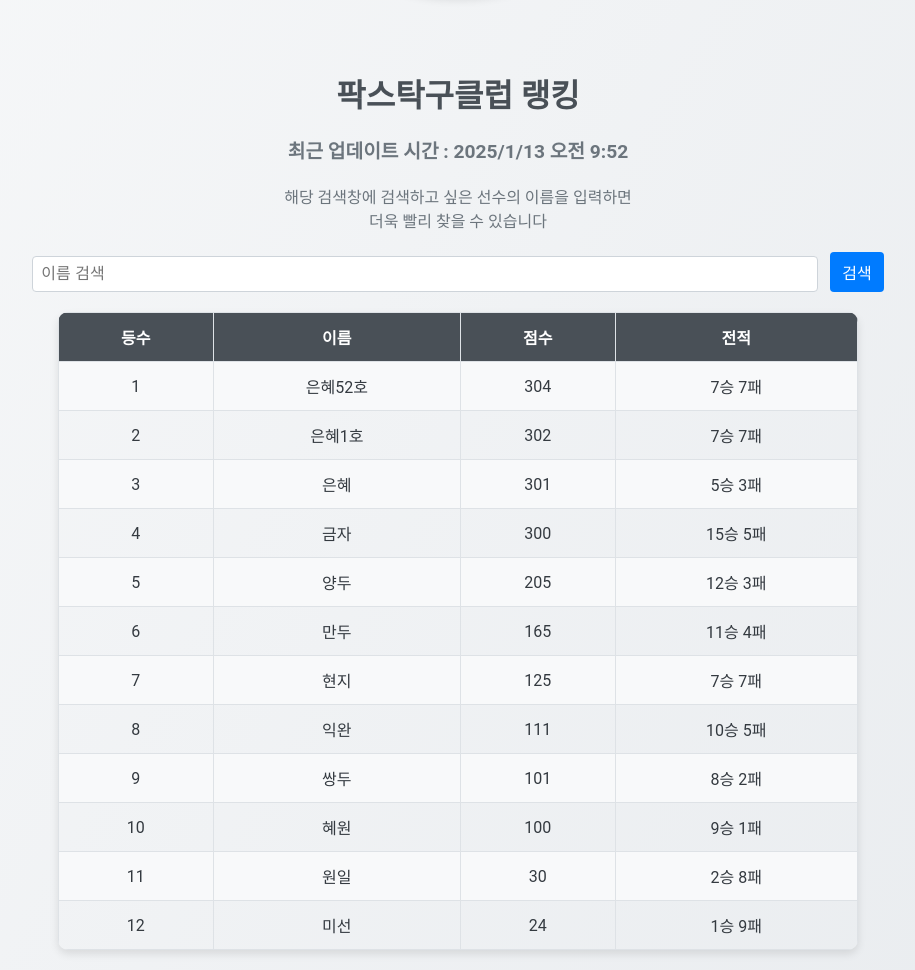
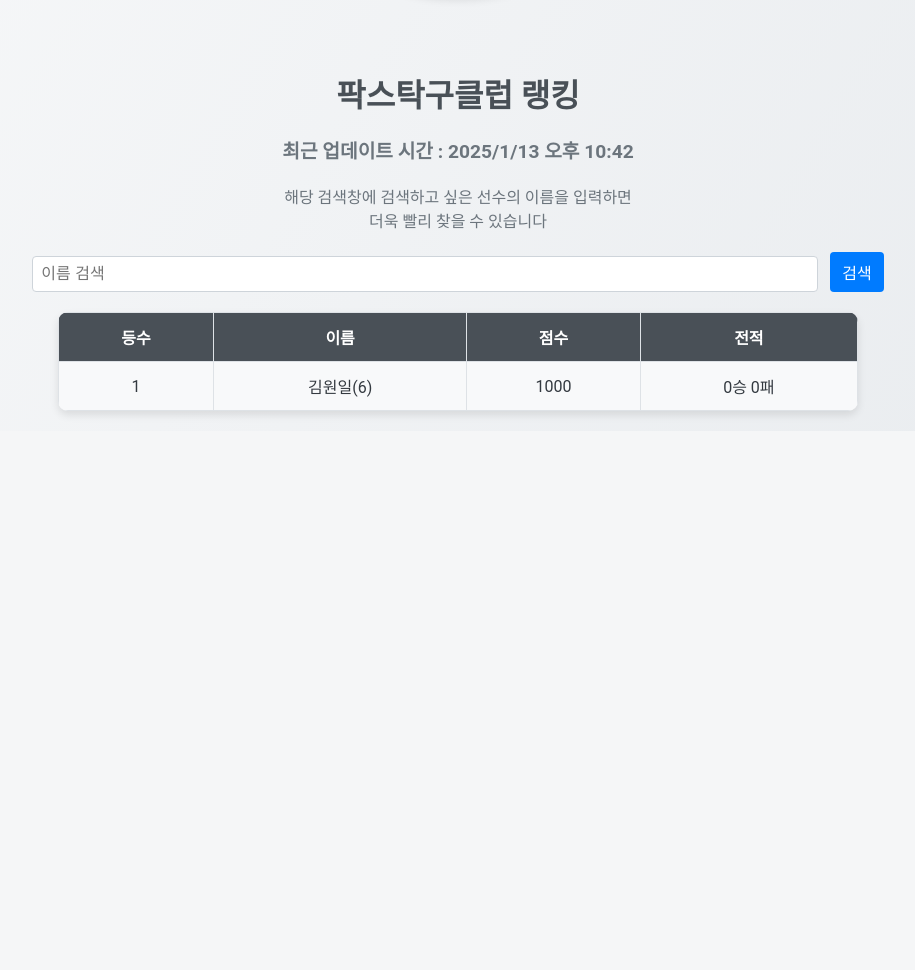
Before and after one commit to kanakim16/fox2, a Flask app: page / in a window 1280 px wide. Shown: the part 404-1374 px from the top of the page, without its empty margins (182-1097 px from the left). After the commit the page ends 824 px from the top, so only its background shows below. Run offline with Flask 3, Linux system fonts and the light colour scheme.

Commit message:
Update files with new changes

```diff
--- a/app.py
+++ b/app.py
@@ -7,18 +7,7 @@ app = Flask(__name__, static_folder='static')  # static 폴더 경로 설정
 def home():
     # N명의 친구와 점수 및 전적
     players = {
-        '은혜': {'score': 301, 'record': '5승 3패'},
-        '원일': {'score': 30, 'record': '2승 8패'},
-        '혜원': {'score': 100, 'record': '9승 1패'},
-        '쌍두': {'score': 101, 'record': '8승 2패'},
-        '금자': {'score': 300, 'record': '15승 5패'},
-        '미선': {'score': 24, 'record': '1승 9패'},
-        '익완': {'score': 111, 'record': '10승 5패'},
-        '양두': {'score': 205, 'record': '12승 3패'},
-        '만두': {'score': 165, 'record': '11승 4패'},
-        '현지': {'score': 125, 'record': '7승 7패'},
-        '은혜1호': {'score': 302, 'record': '7승 7패'},
-        '은혜52호': {'score': 304, 'record': '7승 7패'},
+        '김원일(6)': {'score': 1000, 'record': '0승 0패'},
     }
 
     # 점수를 기준으로 내림차순 정렬하여 등수 추가
--- a/templates/index.html
+++ b/templates/index.html
@@ -156,7 +156,7 @@
     <img src="{{ url_for('static', filename='fox1.jpg') }}" class="header-image" alt="fox Image">
 
     <h1>팍스탁구클럽 랭킹</h1>
-    <h2>최근 업데이트 시간 : 2025/1/13 오전 9:52</h2>
+    <h2>최근 업데이트 시간 : 2025/1/13 오후 10:42</h2>
 
     <!-- 검색창 설명문구 추가 -->
     <div id="search-description">
```
